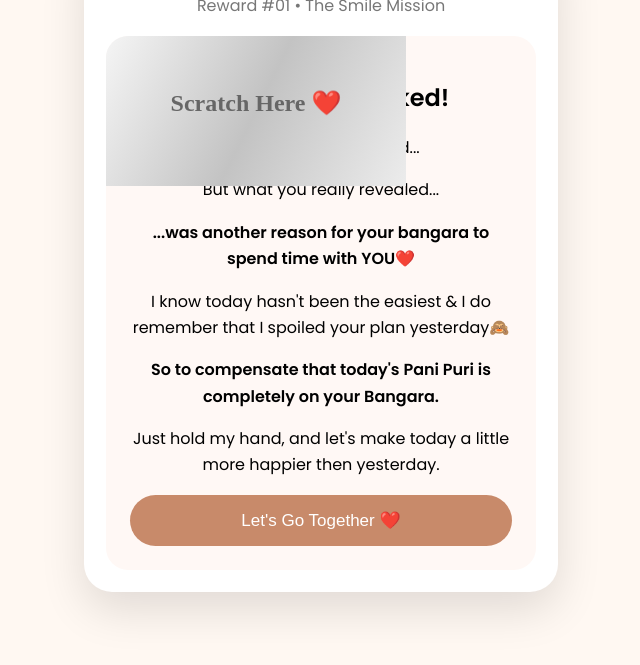
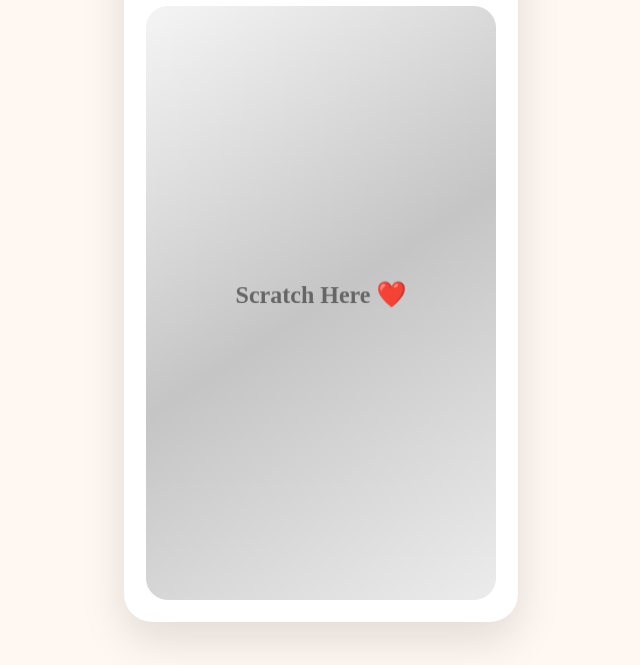
Before and after one commit to Shreemohanshinde/love-rewards, a plain HTML site: page index.html in a window 1280 px wide. Shown: the part 135-800 px from the top of the page, without its empty margins (319-959 px from the left). Drawn offline with Linux system fonts and the light colour scheme.

Commit message:
Add files via upload

```diff
--- a/index.html
+++ b/index.html
@@ -1 +1,37 @@
-<!DOCTYPE html><html><head><meta charset="utf-8"><meta name="viewport" content="width=device-width,initial-scale=1"><title>Love Rewards</title><link href="https://fonts.googleapis.com/css2?family=Poppins:wght@300;400;600&display=swap" rel="stylesheet"><link rel="stylesheet" href="style.css"></head><body><div class="card"><div class="brand">❤️ LOVE REWARDS</div><div class="subtitle">Reward #01 • The Smile Mission</div><div id="reward"><div id="content"><h2>🎉 Reward Unlocked!</h2><p>You scratched the card...</p><p>But what you really revealed...</p><p><b>...was another reason for your bangara to spend time with YOU❤️</b></p><p>I know today hasn't been the easiest &amp; I do remember that I spoiled your plan yesterday🙈</p><p><b>So to compensate that today's Pani Puri is completely on your Bangara.</b></p><p>Just hold my hand, and let's make today a little more happier then yesterday.</p><button onclick="showFinal()">Let's Go Together ❤️</button></div><canvas id="scratch"></canvas></div><div id="final" class="hidden"><div class="brand">❤️ LOVE REWARDS</div><div class="center"><h2>Mission Accepted ❤️</h2><p class="ps"><em>P.S. Seeing you smile is my favourite reward.</em></p></div><div class="footer">#01 of ∞</div></div></div><script src="script.js"></script></body></html>
+<!DOCTYPE html>
+<html lang="en">
+<head>
+<meta charset="UTF-8">
+<meta name="viewport" content="width=device-width, initial-scale=1.0, maximum-scale=1.0">
+<title>Love Rewards #01</title>
+<link href="https://fonts.googleapis.com/css2?family=Playfair+Display:wght@700&family=Poppins:wght@300;400;600&display=swap" rel="stylesheet">
+<link rel="stylesheet" href="style.css">
+</head>
+<body>
+<div class="wrap">
+<div class="card">
+<div class="brand">❤️ LOVE REWARDS</div>
+<div class="sub">Reward #01 • The Smile Mission</div>
+
+<div id="reward">
+<div id="content">
+<h2>🎉 Reward Unlocked!</h2>
+<p>You scratched the card...</p>
+<p>But what you really revealed...</p>
+<p><strong>...was another reason for your bangara to spend time with YOU❤️</strong></p>
+<p>I know today hasn't been the easiest &amp; I do remember that I spoiled your plan yesterday🙈</p>
+<p><strong>So to compensate that today's Pani Puri is completely on your Bangara.</strong></p>
+<p>Just hold my hand, and let's make today a little more happier then yesterday.</p>
+<button id="btn">❤️ Let's Go Together</button>
+</div>
+<canvas id="scratch"></canvas>
+</div>
+
+<div id="accepted" class="hidden">
+<div style="display:flex;flex-direction:column;justify-content:space-between;min-height:430px;text-align:center;"><div><h2>❤️ Mission Accepted</h2><p><em>P.S. Seeing you smile is my favourite reward.</em></p></div><div style="margin-top:auto;padding-top:40px;"><p>#01 of ∞</p></div></div>
+</div>
+
+</div>
+</div>
+<script src="script.js"></script>
+</body></html>
--- a/script.js
+++ b/script.js
@@ -1 +1,19 @@
-const c=document.getElementById('scratch'),x=c.getContext('2d');function init(){c.width=c.offsetWidth;c.height=c.offsetHeight;let g=x.createLinearGradient(0,0,c.width,c.height);g.addColorStop(0,'#f5f5f5');g.addColorStop(.5,'#c3c3c3');g.addColorStop(1,'#ececec');x.fillStyle=g;x.fillRect(0,0,c.width,c.height);x.fillStyle='#666';x.font='bold 24px Poppins';x.textAlign='center';x.fillText('Scratch Here ❤️',c.width/2,c.height/2);x.globalCompositeOperation='destination-out'}init();let d=false;function p(e){let r=c.getBoundingClientRect();return[(e.touches?e.touches[0].clientX:e.clientX)-r.left,(e.touches?e.touches[0].clientY:e.clientY)-r.top]}function mv(e){if(!d)return;e.preventDefault();let[a,b]=p(e);x.beginPath();x.arc(a,b,24,0,6.28);x.fill();chk()}['mousedown','touchstart'].forEach(v=>c.addEventListener(v,()=>d=true));['mouseup','mouseleave','touchend'].forEach(v=>window.addEventListener(v,()=>d=false));['mousemove','touchmove'].forEach(v=>c.addEventListener(v,mv,{passive:false}));function chk(){let dt=x.getImageData(0,0,c.width,c.height).data,n=0;for(let i=3;i<dt.length;i+=4)if(dt[i]==0)n++;if(n>c.width*c.height*.45){c.style.opacity=0;c.style.transition='opacity .5s';setTimeout(()=>c.remove(),500)}}function showFinal(){document.getElementById('reward').style.display='none';document.getElementById('final').classList.remove('hidden')}
+const c=document.getElementById('scratch'),x=c.getContext('2d');
+function init(){c.width=c.offsetWidth;c.height=c.offsetHeight;
+let g=x.createLinearGradient(0,0,c.width,c.height);
+g.addColorStop(0,'#f5f5f5');g.addColorStop(.5,'#c5c5c5');g.addColorStop(1,'#ececec');
+x.globalCompositeOperation='source-over';x.fillStyle=g;x.fillRect(0,0,c.width,c.height);
+x.fillStyle='#666';x.font='bold 24px Poppins';x.textAlign='center';
+x.fillText('Scratch Here ❤️',c.width/2,c.height/2);
+x.globalCompositeOperation='destination-out';}
+init();window.onresize=init;
+let d=false;
+function p(e){let r=c.getBoundingClientRect();return[(e.touches?e.touches[0].clientX:e.clientX)-r.left,(e.touches?e.touches[0].clientY:e.clientY)-r.top]}
+function draw(e){if(!d)return;e.preventDefault();let [a,b]=p(e);x.beginPath();x.arc(a,b,24,0,Math.PI*2);x.fill();chk();}
+['mousedown','touchstart'].forEach(v=>c.addEventListener(v,()=>d=true));
+['mouseup','mouseleave','touchend'].forEach(v=>window.addEventListener(v,()=>d=false));
+['mousemove','touchmove'].forEach(v=>c.addEventListener(v,draw,{passive:false}));
+function chk(){let dt=x.getImageData(0,0,c.width,c.height).data,z=0;
+for(let i=3;i<dt.length;i+=4)if(dt[i]==0)z++;
+if(z>c.width*c.height*.45){c.style.transition='opacity .5s';c.style.opacity=0;setTimeout(()=>c.remove(),500);}}
+btn.onclick=()=>{reward.style.display='none';accepted.classList.remove('hidden');};
--- a/style.css
+++ b/style.css
@@ -1 +1,11 @@
-body{margin:0;background:#FFF8F2;font-family:Poppins,sans-serif;display:flex;justify-content:center;align-items:center;min-height:100vh}.card{background:#fff;width:min(430px,92vw);padding:22px;border-radius:28px;box-shadow:0 18px 45px rgba(0,0,0,.12)}.brand{text-align:center;color:#C88A6A;font-weight:600}.subtitle{text-align:center;color:#777;margin:8px 0 18px}#reward{position:relative;min-height:470px;background:#fff8f5;border-radius:22px;overflow:hidden}#content{text-align:center;padding:24px}#content p{line-height:1.65}button{width:100%;padding:15px;border:none;border-radius:999px;background:#C88A6A;color:#fff;font-size:17px}#scratch{position:absolute;inset:0}.hidden{display:none;position:relative;min-height:470px}.center{position:absolute;top:50%;left:50%;transform:translate(-50%,-50%);width:90%;text-align:center}.ps{font-size:15px;white-space:nowrap}.footer{position:absolute;bottom:20px;left:0;right:0;text-align:center;font-size:13px}
+*{box-sizing:border-box}body{margin:0;background:#FFF8F2;font-family:Poppins,sans-serif}
+.wrap{max-width:430px;margin:auto;min-height:100vh;padding:18px;display:flex;align-items:center}
+.card{width:100%;background:#fff;border-radius:28px;padding:22px;box-shadow:0 18px 45px rgba(0,0,0,.12)}
+.brand,.sub{text-align:center}.brand{color:#C88A6A;font-weight:600}.sub{color:#777;margin:8px 0 18px}
+#reward{position:relative;min-height:430px;border-radius:22px;overflow:hidden;background:#fff8f5}
+#content{padding:26px;text-align:center}
+#content p{line-height:1.6}
+button{width:100%;margin-top:16px;padding:15px;border:none;border-radius:999px;background:#C88A6A;color:#fff;font-size:16px}
+#scratch{position:absolute;inset:0;width:100%;height:100%}
+.hidden{display:none}
+#accepted{min-height:430px;display:flex;flex-direction:column;justify-content:center;padding:26px;text-align:center}.hidden{display:none!important}
```
